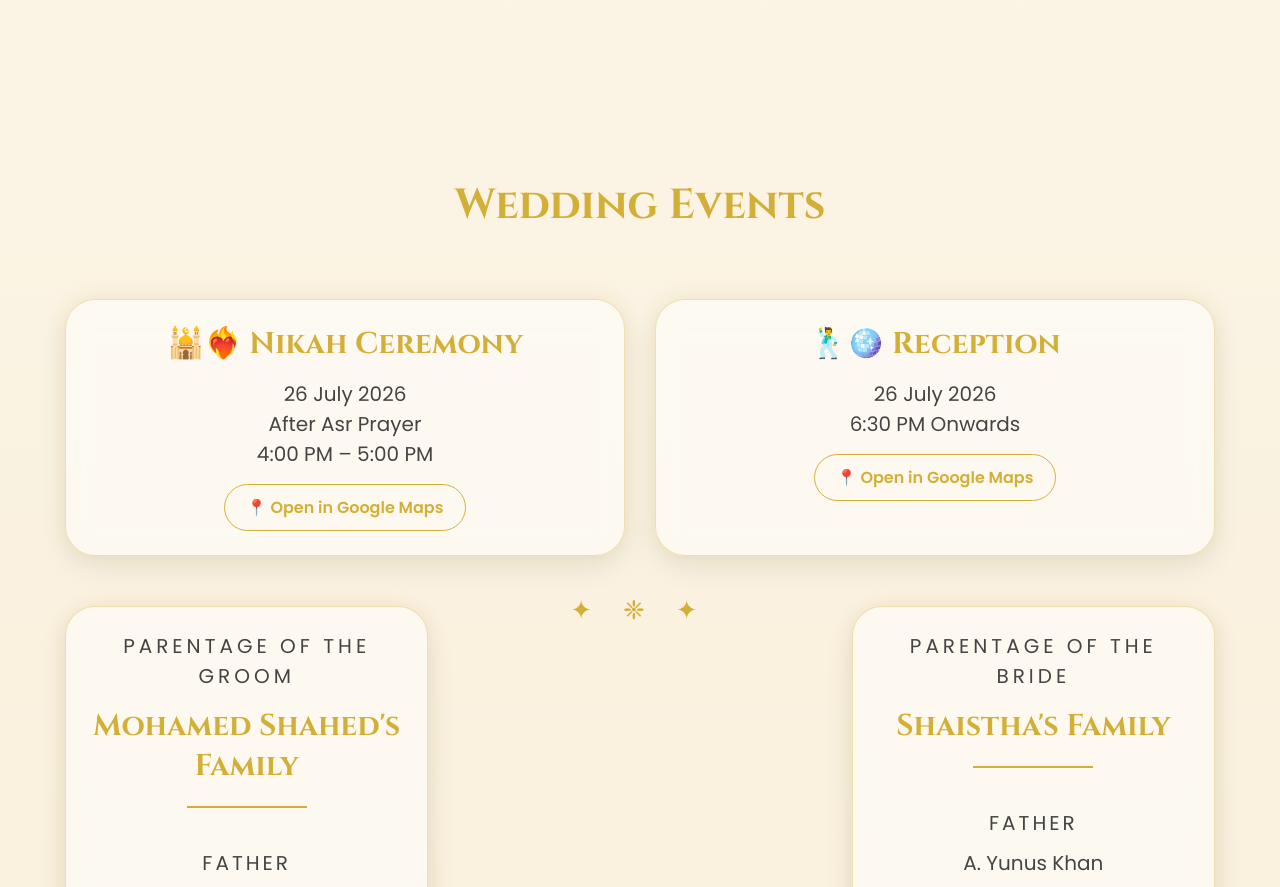
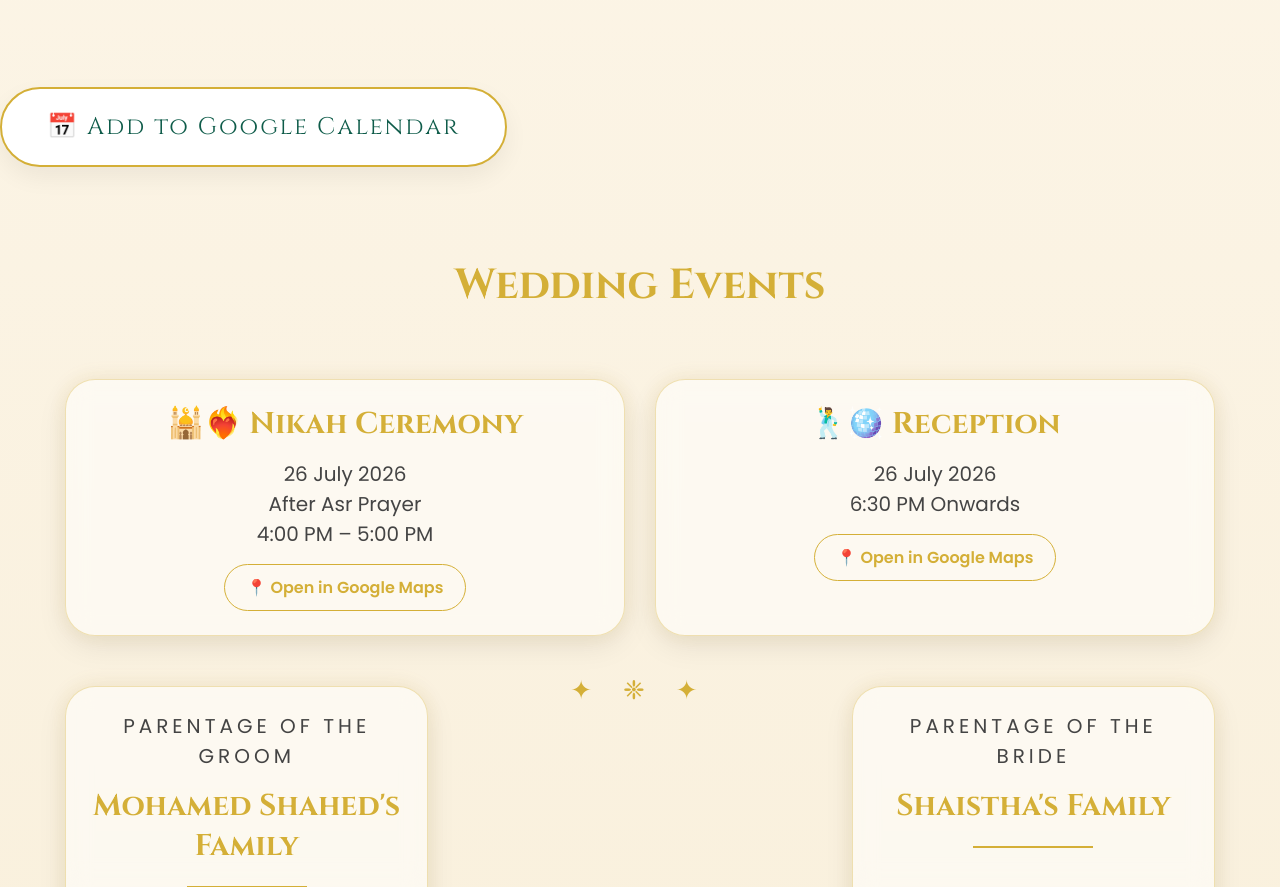
Before and after one commit to mohamedshahed2000-cell/shaistha-shahed-wedding, a plain HTML site: page index.html in a window 1280 px wide. Shown: the part 1568-2455 px from the top of the page. Drawn offline with Linux system fonts and the light colour scheme.

Commit message:
Update index.html

```diff
--- a/index.html
+++ b/index.html
@@ -180,6 +180,35 @@ font-size:35px;
 font-weight:bold;
 color:#d4af37;
 display:block;
+}
+
+.calendar-btn{
+  display:inline-flex;
+  align-items:center;
+  justify-content:center;
+  gap:15px;
+
+  padding:22px 45px;
+
+  background:#ffffff;
+
+  border:2px solid #d4af37;
+  border-radius:60px;
+
+  color:#0f5c4a;
+  font-family:'Cinzel', serif;
+  font-size:24px;
+  letter-spacing:2px;
+  text-decoration:none;
+
+  box-shadow:0 10px 25px rgba(0,0,0,.06);
+
+  transition:.3s ease;
+}
+
+.calendar-btn:hover{
+  transform:translateY(-3px);
+  box-shadow:0 15px 35px rgba(0,0,0,.08);
 }
 
 .card{
@@ -544,6 +573,12 @@ Seconds
 
 </section>
 
+<a href="https://calendar.google.com/calendar/render?action=TEMPLATE&text=Shahed+%26+Shaistha+Nikah+Ceremony&dates=20260726T160000/20260726T170000&details=Join+us+for+the+Nikah+Ceremony+of+Mohamed+Shahed+and+Shaistha"
+   class="calendar-btn"
+   target="_blank">
+   📅 Add to Google Calendar
+</a>
+
 <section>
 
 <h2 class="section-title">
```
